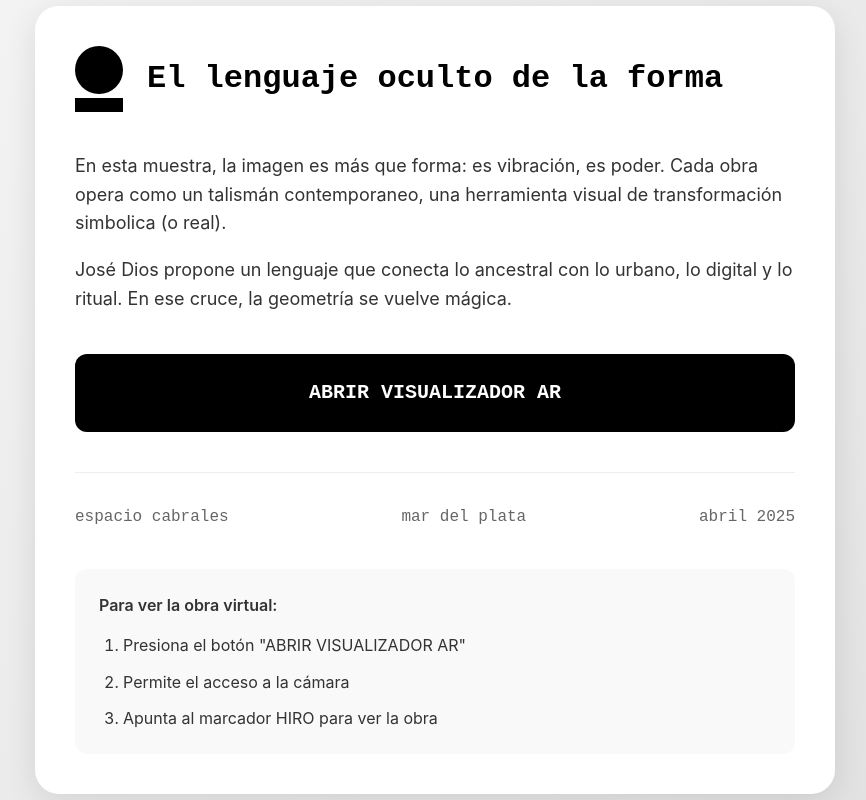
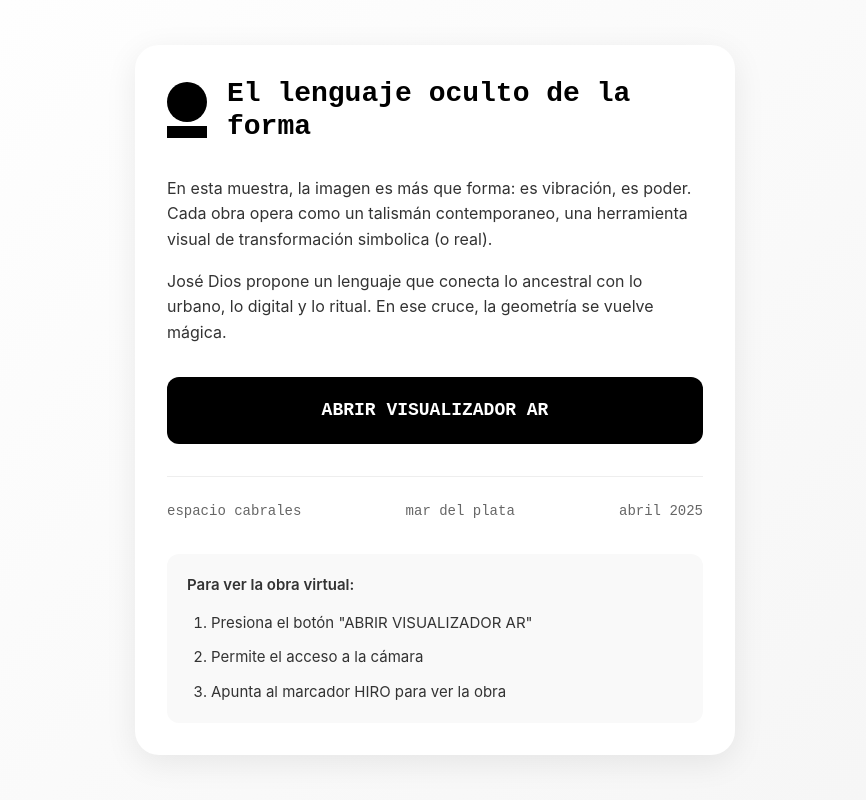
Before and after one commit to leb90/test-real3d, a React (Vite) app: page / in a window 1280 px wide. Shown: the whole page, without its empty margins (205-1071 px from the left). Built offline with nearby package versions, Linux system fonts and the light colour scheme.

Commit message:
fix visual errors

```diff
--- a/src/ARView.module.css
+++ b/src/ARView.module.css
@@ -6,6 +6,7 @@
   height: 100%;
   overflow: hidden;
   position: fixed;
+  touch-action: none;
 }
 
 /* Contenedor principal */
@@ -13,9 +14,11 @@
   position: fixed;
   top: 0;
   left: 0;
-  width: 100%;
-  height: 100%;
+  width: 100vw;
+  height: 100vh;
+  height: -webkit-fill-available;
   overflow: hidden;
+  background-color: #000;
 }
 
 /* Estilos para la escena AR */
@@ -23,53 +26,64 @@
   position: fixed;
   top: 0;
   left: 0;
-  width: 100%;
-  height: 100%;
+  width: 100vw;
+  height: 100vh;
+  height: -webkit-fill-available;
+  touch-action: none;
 }
 
 /* Asegurarse que el canvas y el video ocupen toda la pantalla */
 :global(.a-canvas) {
-  width: 100% !important;
-  height: 100% !important;
+  width: 100vw !important;
+  height: 100vh !important;
+  height: -webkit-fill-available !important;
   position: fixed !important;
   top: 0 !important;
   left: 0 !important;
+  touch-action: none !important;
 }
 
 :global(a-scene) {
   position: fixed !important;
-  height: 100% !important;
-  width: 100% !important;
+  height: 100vh !important;
+  height: -webkit-fill-available !important;
+  width: 100vw !important;
+  touch-action: none !important;
 }
 
 /* Estilos específicos para el video */
 :global(video) {
   object-fit: cover !important;
-  width: 100% !important;
-  height: 100% !important;
+  width: 100vw !important;
+  height: 100vh !important;
+  height: -webkit-fill-available !important;
   position: fixed !important;
   top: 50% !important;
   left: 50% !important;
   transform: translate(-50%, -50%) !important;
+  touch-action: none !important;
 }
 
 /* Controles de zoom */
 .zoomControl {
   position: fixed;
-  bottom: max(20px, env(safe-area-inset-bottom, 20px));
+  bottom: max(env(safe-area-inset-bottom, 20px), 20px);
   left: 50%;
   transform: translateX(-50%);
-  background-color: rgba(0, 0, 0, 0.5);
+  background-color: rgba(0, 0, 0, 0.7);
   color: white;
-  padding: 10px 15px;
-  border-radius: 12px;
+  padding: 12px 20px;
+  border-radius: 16px;
   z-index: 2000;
   width: auto;
   min-width: 200px;
   max-width: 90%;
-  backdrop-filter: blur(5px);
+  backdrop-filter: blur(10px);
+  -webkit-backdrop-filter: blur(10px);
   margin-bottom: env(safe-area-inset-bottom, 0);
   touch-action: none;
+  user-select: none;
+  -webkit-user-select: none;
 }
 
 /* Estilos para el control deslizante */
@@ -82,28 +96,29 @@
   outline: none;
   margin: 0;
   padding: 0;
+  width: 100%;
 }
 
 :global(#zoom-control::-webkit-slider-thumb) {
   -webkit-appearance: none;
   appearance: none;
-  width: 20px;
-  height: 20px;
+  width: 24px;
+  height: 24px;
   border-radius: 50%;
   background: white;
   cursor: pointer;
   border: none;
-  box-shadow: 0 2px 4px rgba(0, 0, 0, 0.2);
+  box-shadow: 0 2px 6px rgba(0, 0, 0, 0.3);
 }
 
 :global(#zoom-control::-moz-range-thumb) {
-  width: 20px;
-  height: 20px;
+  width: 24px;
+  height: 24px;
   border-radius: 50%;
   background: white;
   cursor: pointer;
   border: none;
-  box-shadow: 0 2px 4px rgba(0, 0, 0, 0.2);
+  box-shadow: 0 2px 6px rgba(0, 0, 0, 0.3);
 }
 
 /* Ajustes para iOS */
--- a/src/Home.module.css
+++ b/src/Home.module.css
@@ -1,11 +1,16 @@
 .container {
   min-height: 100vh;
+  min-height: -webkit-fill-available;
   width: 100%;
-  background: linear-gradient(135deg, #f5f5f5 0%, #e0e0e0 100%);
-  padding: clamp(16px, 5vw, 40px);
+  background: linear-gradient(135deg, #ffffff 0%, #f5f5f5 100%);
+  padding: 0;
   display: flex;
   justify-content: center;
   align-items: center;
+  overflow: hidden;
+  position: fixed;
+  top: 0;
+  left: 0;
 }
 
 .content {
@@ -13,15 +18,20 @@
   width: 100%;
   background-color: white;
   border-radius: clamp(16px, 4vw, 24px);
-  padding: clamp(20px, 4vw, 40px);
-  box-shadow: 0 8px 32px rgba(0, 0, 0, 0.1);
+  padding: clamp(20px, 4vw, 32px);
+  box-shadow: 0 8px 32px rgba(0, 0, 0, 0.08);
+  margin: auto;
+  overflow-y: auto;
+  -webkit-overflow-scrolling: touch;
+  max-height: 90vh;
+  max-height: -webkit-fill-available;
 }
 
 .header {
   display: flex;
   align-items: center;
-  gap: clamp(12px, 3vw, 24px);
-  margin-bottom: clamp(24px, 5vw, 40px);
+  gap: clamp(12px, 3vw, 20px);
+  margin-bottom: clamp(20px, 4vw, 32px);
 }
 
 .logo {
@@ -32,21 +42,21 @@
 }
 
 .logoCircle {
-  width: clamp(32px, 8vw, 48px);
-  height: clamp(32px, 8vw, 48px);
+  width: clamp(28px, 7vw, 40px);
+  height: clamp(28px, 7vw, 40px);
   background-color: #000;
   border-radius: 50%;
 }
 
 .logoRect {
-  width: clamp(32px, 8vw, 48px);
-  height: clamp(10px, 2vw, 14px);
+  width: clamp(28px, 7vw, 40px);
+  height: clamp(8px, 2vw, 12px);
   background-color: #000;
 }
 
 .title {
   font-family: 'Courier New', monospace;
-  font-size: clamp(20px, 5vw, 32px);
+  font-size: clamp(18px, 4.5vw, 28px);
   font-weight: 600;
   color: #000;
   margin: 0;
@@ -56,8 +66,8 @@
 }
 
 .description {
-  margin: clamp(24px, 5vw, 40px) 0;
-  font-size: clamp(15px, 4vw, 18px);
+  margin: clamp(20px, 4vw, 32px) 0;
+  font-size: clamp(14px, 3.5vw, 16px);
   line-height: 1.6;
   color: #333;
 }
@@ -73,19 +83,20 @@
 .arButton {
   display: block;
   width: 100%;
-  padding: clamp(16px, 4vw, 24px);
+  padding: clamp(14px, 3.5vw, 20px);
   background-color: #000;
   color: #fff;
   text-align: center;
   text-decoration: none;
   font-family: 'Courier New', monospace;
-  font-size: clamp(16px, 4vw, 20px);
+  font-size: clamp(14px, 3.5vw, 18px);
   font-weight: 600;
   border-radius: 12px;
-  margin: clamp(24px, 5vw, 40px) 0;
+  margin: clamp(20px, 4vw, 32px) 0;
   transition: all 0.3s ease;
   position: relative;
   overflow: hidden;
+  -webkit-tap-highlight-color: transparent;
 }
 
 .arButton::after {
@@ -100,59 +111,59 @@
   transition: opacity 0.3s ease;
 }
 
-.arButton:hover::after {
-  opacity: 1;
+.arButton:active {
+  transform: scale(0.98);
 }
 
 @media (hover: hover) {
+  .arButton:hover::after {
+    opacity: 1;
+  }
+
   .arButton:hover {
     transform: translateY(-2px);
     box-shadow: 0 4px 12px rgba(0,0,0,0.2);
   }
-
-  .arButton:active {
-    transform: translateY(0);
-  }
 }
 
 .exhibitInfo {
-  margin: clamp(24px, 5vw, 40px) 0;
-  padding-top: clamp(20px, 4vw, 32px);
+  margin: clamp(20px, 4vw, 32px) 0;
+  padding-top: clamp(16px, 3.5vw, 24px);
   border-top: 1px solid #eee;
 }
 
 .venue {
   display: flex;
   flex-wrap: wrap;
-  gap: clamp(8px, 2vw, 16px);
+  gap: clamp(8px, 2vw, 12px);
   justify-content: space-between;
   font-family: 'Courier New', monospace;
   color: #666;
-  font-size: clamp(14px, 3.5vw, 16px);
+  font-size: clamp(12px, 3vw, 14px);
 }
 
 .instructions {
   background-color: #f9f9f9;
-  padding: clamp(16px, 4vw, 24px);
+  padding: clamp(16px, 3.5vw, 20px);
   border-radius: 12px;
-  margin-top: clamp(24px, 5vw, 40px);
+  margin-top: clamp(20px, 4vw, 32px);
 }
 
 .instructions p {
   margin: 0 0 1em 0;
   font-weight: 600;
-  font-size: clamp(14px, 3.5vw, 16px);
+  font-size: clamp(13px, 3.2vw, 15px);
 }
 
 .instructions ol {
   margin: 0;
-  padding-left: clamp(20px, 5vw, 24px);
+  padding-left: clamp(20px, 4vw, 24px);
 }
 
 .instructions li {
   margin-bottom: 0.8em;
   color: #333;
-  font-size: clamp(14px, 3.5vw, 16px);
+  font-size: clamp(13px, 3.2vw, 15px);
 }
 
 .instructions li:last-child {
@@ -161,11 +172,15 @@
 
 /* Ajustes específicos para móviles pequeños */
 @media (max-width: 360px) {
+  .content {
+    padding: 16px;
+  }
+
   .venue {
     flex-direction: column;
     align-items: center;
     text-align: center;
-    gap: 8px;
+    gap: 6px;
   }
 
   .header {
@@ -178,28 +193,13 @@
   }
 }
 
-/* Ajustes para tablets y pantallas medianas */
-@media (min-width: 768px) {
-  .content {
-    padding: 40px;
-  }
-
-  .description {
-    font-size: 18px;
-  }
-
-  .arButton {
-    font-size: 20px;
-  }
-}
-
-/* Ajustes para pantallas grandes */
-@media (min-width: 1200px) {
+/* Ajustes para iOS */
+@supports (-webkit-touch-callout: none) {
   .container {
-    padding: 40px;
+    height: -webkit-fill-available;
   }
 
   .content {
-    max-width: 800px;
+    max-height: -webkit-fill-available;
   }
 }
--- a/src/index.css
+++ b/src/index.css
@@ -6,28 +6,33 @@
   -webkit-tap-highlight-color: transparent;
 }
 
-html, body {
-  height: 100%;
-  width: 100%;
-  overflow-x: hidden;
-  position: relative;
+html {
+  height: -webkit-fill-available;
 }
 
 body {
+  min-height: 100vh;
+  min-height: -webkit-fill-available;
+  width: 100%;
+  overflow-x: hidden;
+  position: fixed;
   font-family: -apple-system, BlinkMacSystemFont, 'Segoe UI', 'Roboto', 'Oxygen',
     'Ubuntu', 'Cantarell', 'Fira Sans', 'Droid Sans', 'Helvetica Neue',
     sans-serif;
   -webkit-font-smoothing: antialiased;
   -moz-osx-font-smoothing: grayscale;
-  background-color: #f5f5f5;
+  background-color: #ffffff;
   color: #333;
   line-height: 1.5;
 }
 
 #root {
-  height: 100%;
+  height: 100vh;
+  height: -webkit-fill-available;
+  width: 100vw;
   display: flex;
   flex-direction: column;
+  overflow: hidden;
 }
 
 /* Mejoras de accesibilidad */
@@ -55,35 +60,6 @@ img {
   display: block;
 }
 
-:root {
-  font-family: system-ui, Avenir, Helvetica, Arial, sans-serif;
-  line-height: 1.5;
-  font-weight: 400;
-
-  color-scheme: light dark;
-  color: rgba(255, 255, 255, 0.87);
-  background-color: #242424;
-
-  font-synthesis: none;
-  text-rendering: optimizeLegibility;
-  -webkit-font-smoothing: antialiased;
-  -moz-osx-font-smoothing: grayscale;
-}
-
-a {
-  font-weight: 500;
-  color: #646cff;
-  text-decoration: inherit;
-}
-a:hover {
-  color: #535bf2;
-}
-
-h1 {
-  font-size: 3.2em;
-  line-height: 1.1;
-}
-
 button {
   border-radius: 8px;
   border: 1px solid transparent;
@@ -91,27 +67,24 @@ button {
   font-size: 1em;
   font-weight: 500;
   font-family: inherit;
-  background-color: #1a1a1a;
+  background-color: #000000;
+  color: #ffffff;
   cursor: pointer;
-  transition: border-color 0.25s;
+  transition: all 0.3s ease;
 }
+
 button:hover {
-  border-color: #646cff;
+  opacity: 0.9;
 }
+
 button:focus,
 button:focus-visible {
   outline: 4px auto -webkit-focus-ring-color;
 }
 
-@media (prefers-color-scheme: light) {
-  :root {
-    color: #213547;
-    background-color: #ffffff;
-  }
-  a:hover {
-    color: #747bff;
-  }
-  button {
-    background-color: #f9f9f9;
+/* Prevenir rebote en iOS */
+@supports (-webkit-touch-callout: none) {
+  body {
+    height: -webkit-fill-available;
   }
 }
```
